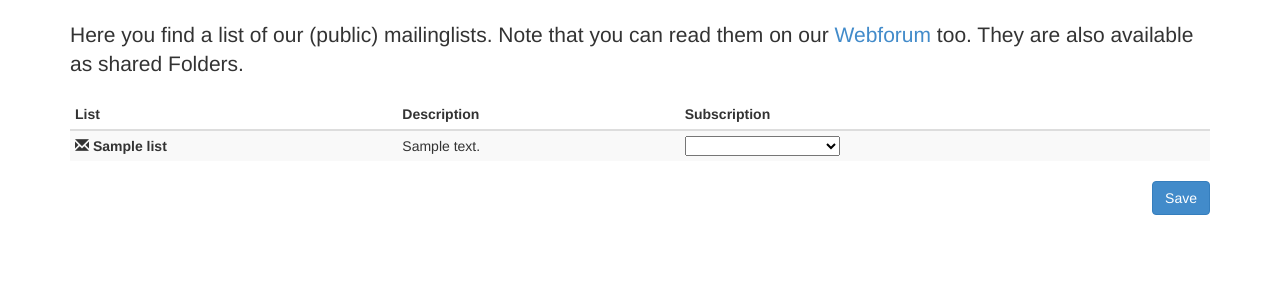
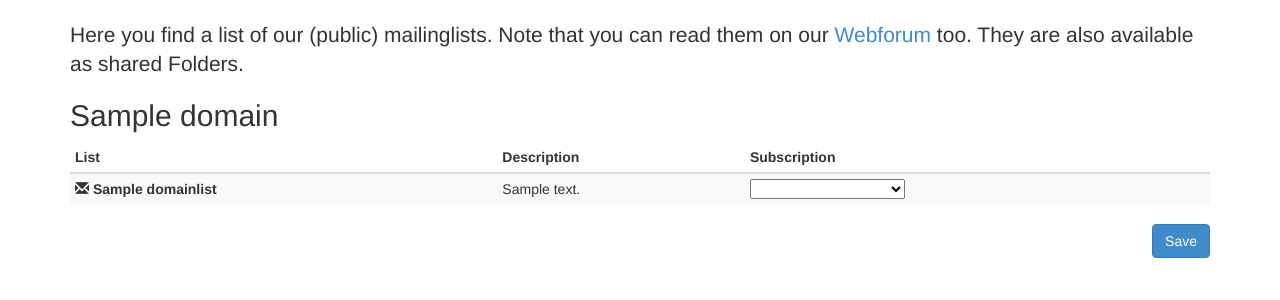
Before and after one commit to jungepiraten/jupicp, a Django app: template jupicp/templates/jupicp/lists.html in a window 1280 px wide. Shown: the part 51-351 px from the top of the page. Run offline with Django 3.2, Linux system fonts and the light colour scheme; the template is opened without the code that fills it: most values are stand-ins (such as "Sample title", 1, 10 or a date in 2020).

Commit message:
group mailinglists by domainname

```diff
--- a/jupicp/templates/jupicp/lists.html
+++ b/jupicp/templates/jupicp/lists.html
@@ -5,6 +5,8 @@
 <p class="lead">{% blocktrans %}Here you find a list of our (public) mailinglists. Note that you can read them on our <a href="//forum.junge-piraten.de">Webforum</a> too. They are also available as shared Folders.{% endblocktrans %}</p>
 <form action="{% url "lists" %}" method="post">
  {% csrf_token %}
+ {% for domain, domainlists in lists.iteritems %}
+ <h2>{{ domain }}</h2>
  <table class="table table-condensed table-striped">
   <thead>
    <tr>
@@ -13,7 +15,7 @@
     <th>{% trans "Subscription" %}</th>
    </tr>
   </thead>
-  {% for listname, list in lists %}
+  {% for listname, list in domainlists.iteritems %}
    <tr>
     <th><i class="glyphicon glyphicon-envelope"></i> {{ list.real_name }}</th>
     <td>{{ list.description }}</td>
@@ -21,6 +23,7 @@
    </tr>
   {% endfor %}
  </table>
+ {% endfor %}
  <div class="form-actions">
   <button type="submit" class="btn btn-primary pull-right">{% trans "Save" %}</button>
  </div>
```
Also changed, not shown: jupicp/views.py (+6 -1 lines).
